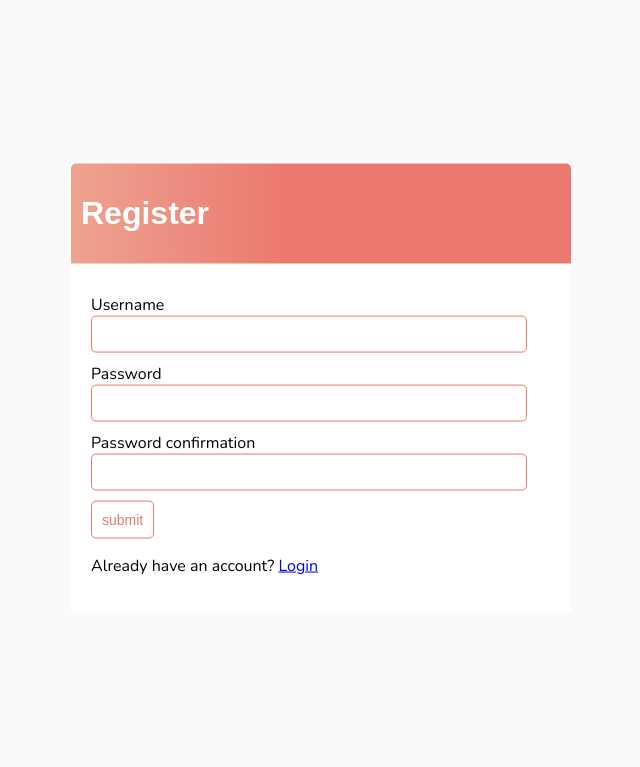
After one commit to EFZR/Django-ToDoList, a Django app: page /register/ in a window 1280 px wide. The commit adds this page. Shown: the top 767 px of the page, without its empty margins (319-959 px from the left). Run offline with Django 4.2, Linux system fonts and the light colour scheme.

Commit message:
Django_ToDoList: In this project we learn: 1.How to use static files with css 2.Use of Class Views 3.We use Filters 4

```diff
--- a/Django_ToDoList/settings.py
+++ b/Django_ToDoList/settings.py
@@ -112,6 +112,8 @@ USE_I18N = True
 
 USE_TZ = True
 
+LOGIN_URL = 'login'
+
 
 # Static files (CSS, JavaScript, Images)
 # https://docs.djangoproject.com/en/4.2/howto/static-files/
--- a/website/Templates/website/base.html
+++ b/website/Templates/website/base.html
@@ -1,13 +1,25 @@
+{% load static %}
 <!DOCTYPE html>
 <html lang="en">
+
 <head>
   <meta charset="UTF-8">
   <meta http-equiv="X-UA-Compatible" content="IE=edge">
   <meta name="viewport" content="width=device-width, initial-scale=1.0">
   <title>To Do List</title>
+  <link rel="preconnect" href="https://fonts.googleapis.com">
+  <link rel="preconnect" href="https://fonts.gstatic.com" crossorigin>
+  <link href="https://fonts.googleapis.com/css2?family=Nunito:wght@200&display=swap" rel="stylesheet">
+  <link rel="stylesheet" href="{% static 'website/main.css' %}">
 </head>
+
 <body>
-  {% block content %}
-  {% endblock %}
+  <div class="container">
+    <div class="content">
+      {% block content %}
+      {% endblock %}
+    </div>
+  </div>
 </body>
+
 </html>
--- /dev/null
+++ b/website/Templates/website/register.html
@@ -0,0 +1,23 @@
+{% extends 'website/base.html' %}
+{% block content %}
+
+<div class="header-bar">
+  <h1>Register</h1>
+</div>
+
+<div class="card-body">
+  <form method="POST">
+    {% csrf_token %}
+    <label for="">{{form.username.label}}</label>
+    {{ form.username }}
+    <label for="">{{form.password1.label}}</label>
+    {{ form.password1 }}
+    <label for="">{{form.password2.label}}</label>
+    {{ form.password2 }}
+
+    <input type="submit" class="button" style="margin-top: 10px;" value="submit">
+  </form>
+  <p>Already have an account? <a href="{% url 'login' %}">Login</a></p>
+</div>
+
+{% endblock %}
--- /dev/null
+++ b/website/static/website/main.css
@@ -0,0 +1,127 @@
+body {
+  background-color: #FAFAFA;
+  font-family: 'Nunito', sans-serif;
+}
+
+h1 {
+  font-family: 'Raleway', sans-serif;
+}
+
+.header-bar {
+  display: flex;
+  justify-content: space-between;
+  color: #fff;
+  padding: 10px;
+  border-radius: 5px 5px 0 0;
+  background: linear-gradient(90deg, #EEA390 0%, #EB796F 43%, #EB796F 100%);
+}
+
+.header-bar a {
+  color: #fff;
+  text-decoration: none;
+}
+
+#search-add-wrapper {
+  display: flex;
+  justify-content: space-between;
+  align-items: center;
+  padding: 10px;
+}
+
+#add-link {
+  color: #EB796F;
+  text-decoration: none;
+  font-size: 42px;
+  text-shadow: 1px 1px #81413b;
+}
+
+input {
+  outline: none;
+  border: none;
+}
+
+.task-wrapper {
+  display: flex;
+  justify-content: space-between;
+  align-items: center;
+  padding: 20px;
+  background-color: #fff;
+  border-top: 1px solid #fff;
+}
+
+.task-title {
+  display: flex;
+  align-items: center;
+}
+
+.task-title a {
+  text-decoration: none;
+  color: #000;
+  margin-left: 10px;
+}
+
+.task-complete-icon {
+  height: 20px;
+  width: 20px;
+  background-color: rgb(105, 192, 105);
+  border-radius: 50%;
+}
+
+.task-incomplete-icon {
+  height: 20px;
+  width: 20px;
+  background-color: rgb(218, 218, 218);
+  border-radius: 50%;
+}
+
+.delete-link {
+  text-decoration: none;
+  font-weight: 900;
+  color: #cf4848;
+  font-size: 20px;
+  line-height: 0;
+}
+
+.container {
+  height: 95vh;
+  position: relative;
+}
+
+.content {
+  width: 500px;
+  height: auto;
+  background-color: #fff;
+  position: absolute;
+  top: 50%;
+  left: 50%;
+  transform: translate(-50%, -50%);
+}
+
+input[type=text],
+input[type=password],
+textarea {
+  border: 1px solid #EB796F;
+  border-radius: 5px;
+  padding: 10px;
+  width: 90%;
+}
+
+label {
+  padding-top: 10px !important;
+  display: block;
+}
+
+.button {
+  border: 1px solid #EB796F;
+  background-color: #FFF;
+  color: #EB796F;
+  padding: 10px;
+  font-size: 14px;
+  border-radius: 5px;
+  cursor: pointer;
+  text-decoration: none;
+}
+
+.card-body {
+  padding: 20px;
+}
--- a/website/urls.py
+++ b/website/urls.py
@@ -1,8 +1,13 @@
 from django.urls import path
-from website.views import TaskList, DetailTask, CreateTask, UpdateTask, DeleteTask
+from website.views import TaskList, DetailTask, CreateTask, UpdateTask, DeleteTask, Login, Register
+from django.contrib.auth.views import LogoutView
+
 
 urlpatterns = [
     path('', TaskList.as_view(), name='tasks'),
+    path('login/', Login.as_view(), name='login'),
+    path('logout/', LogoutView.as_view(next_page='login'), name='logout'),
+    path('register/', Register.as_view(), name='register'),
     path('task/<int:pk>/', DetailTask.as_view(), name='task'),
     path('create_task/', CreateTask.as_view(), name='create_task'),
     path('update_task/<int:pk>/', UpdateTask.as_view(), name='update_task'),
--- a/website/views.py
+++ b/website/views.py
@@ -1,9 +1,12 @@
-from django.shortcuts import render
+from django.shortcuts import render, redirect
 from django.views.generic import ListView, DetailView
-from django.views.generic.edit import CreateView, UpdateView, DeleteView
-from website.forms import TaskForm
+from django.views.generic.edit import CreateView, UpdateView, DeleteView, FormView
 from website.models import Task
 from django.urls import reverse_lazy
+from django.contrib.auth.views import LoginView
+from django.contrib.auth.mixins import LoginRequiredMixin
+from django.contrib.auth.forms import UserCreationForm
+from django.contrib.auth import login
 
 # A class view is a class that inherits from one of the generic views in Django. It is used to display a list of objects.
 
@@ -15,28 +18,74 @@ from django.urls import reverse_lazy
 # we can change it by specifying the context_object_name attribute.
 
 
-class TaskList(ListView):
+class TaskList(LoginRequiredMixin, ListView):
     model = Task
     context_object_name = 'tasks'
     template_name = 'website/task_list.html'
 
-class DetailTask(DetailView):
+    def get_context_data(self, **kwargs):
+        context = super().get_context_data(**kwargs)
+        context['tasks'] = context['tasks'].filter(user=self.request.user)
+        context['count'] = context['tasks'].filter(complete=False).count()
+        search_input = self.request.GET.get('search-area') or ''
+        if search_input:
+            context['tasks'] = context['tasks'].filter(
+                title__startswith=search_input)
+        context['search_input'] = search_input
+        return context
+
+
+class DetailTask(LoginRequiredMixin, DetailView):
     model = Task
     template_name = 'website/task_detail.html'
     context_object_name = 'task'
 
-class CreateTask(CreateView):
+
+class CreateTask(LoginRequiredMixin, CreateView):
     model = Task
-    fields = '__all__'
+    fields = ['title', 'description', 'complete']
     success_url = reverse_lazy('tasks')
 
-class UpdateTask(UpdateView):
+    def form_valid(self, form):
+        form.instance.user = self.request.user
+        return super(CreateTask, self).form_valid(form)
+
+
+class UpdateTask(LoginRequiredMixin, UpdateView):
     model = Task
-    fields = '__all__'
+    fields = ['title', 'description', 'complete']
     success_url = reverse_lazy('tasks')
 
-class DeleteTask(DeleteView):
+
+class DeleteTask(LoginRequiredMixin, DeleteView):
     model = Task
     context_object_name = 'task'
     success_url = reverse_lazy('tasks')
     template_name = 'website/task_delete.html'
+
+
+class Login(LoginView):
+    template_name = 'website/login.html'
+    fields = '__all__'
+    redirect_authenticated_user = True
+
+    def get_success_url(self):
+        return reverse_lazy('tasks')
+
+
+class Register(FormView):
+    template_name = 'website/register.html'
+    form_class = UserCreationForm
+    redirect_authenticated_user = True
+    success_url = reverse_lazy('tasks')
+
+    def form_valid(self, form):
+        user = form.save()
+        if user is not None:
+            login(self.request, user)
+        return super(Register, self).form_valid(form)
+
+    def get(self, *args, **kwargs):
+        if self.request.user.is_authenticated:
+            return redirect('tasks')
+        return super(Register, self).get(*args, **kwargs)
```
Also changed, not shown: website/Templates/website/login.html (added, +17 -0 lines), website/Templates/website/task_delete.html (+11 -6 lines), website/Templates/website/task_form.html (+16 -9 lines), website/Templates/website/task_list.html (+41 -24 lines), db.sqlite3.
